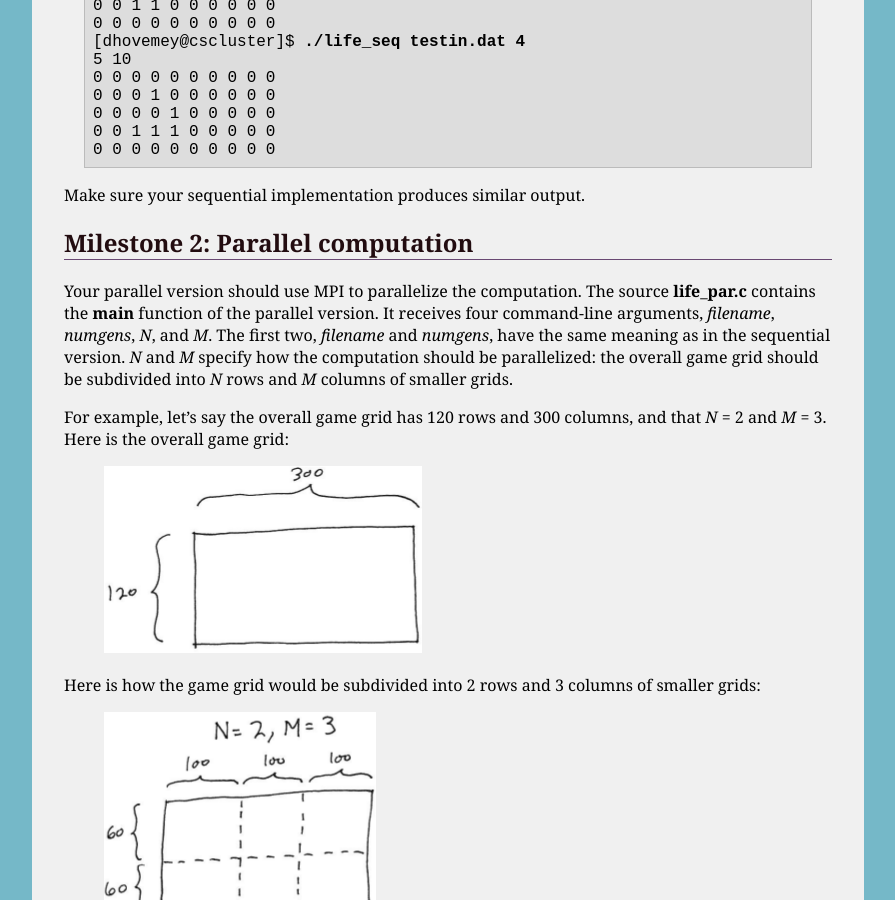
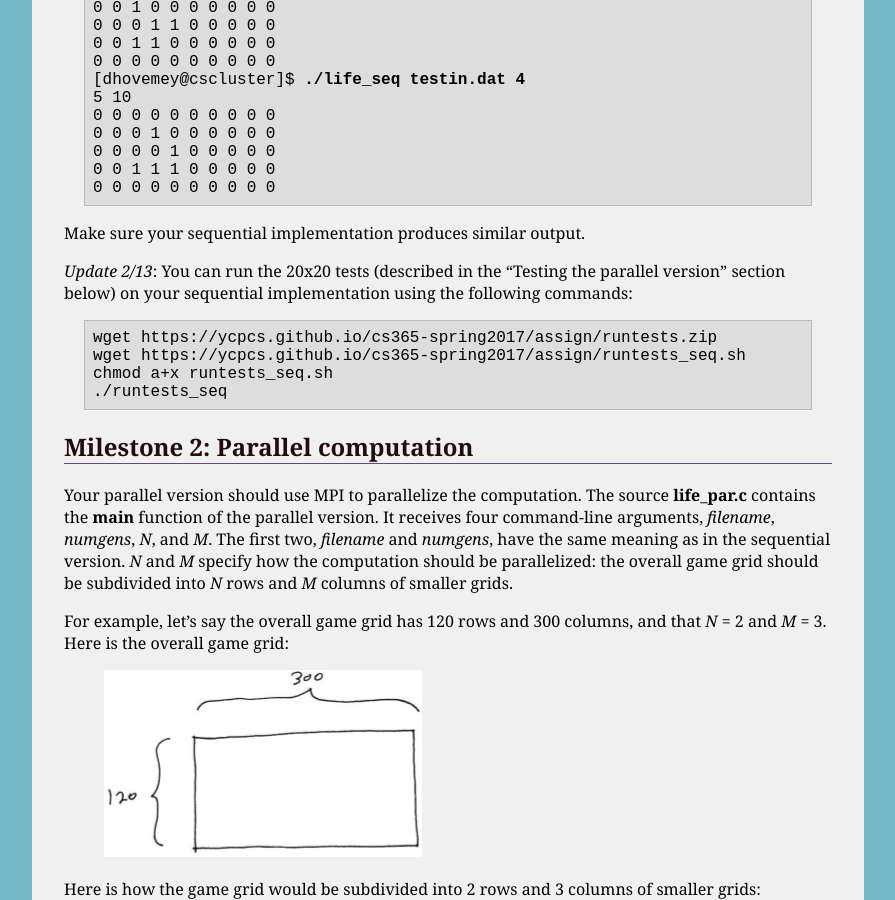
Before and after one commit to ycpcs/cs365-spring2017, a Jekyll site: the page built from assign/assign02.md, in a window 1280 px wide and 900 px high, scrolled down 2601 px. Shown: the whole window, without its empty margins (192-1087 px from the left). Built offline with Jekyll 4.4.1, drawn with Linux system fonts in a browser that asks for light colours; some of the changed text lies outside the part shown.

Commit message:
automated tests for sequential version of assignment 2

```diff
--- a/assign/assign02.md
+++ b/assign/assign02.md
@@ -9,6 +9,8 @@ title: "Assignment 2: Conway's Game of Life"
 
 * In-person demo by Friday, Feb 24th
 * Due Friday, Mar 10th by 11:59 PM
+
+*Update 2/13*: Added automated testing instructions for sequential version of the program.
 
 # Conway's Game of Life
 
@@ -127,6 +129,13 @@ Here is a transcript showing the expected output when running the sequential pro
 </pre>
 
 Make sure your sequential implementation produces similar output.
+
+*Update 2/13*:  You can run the 20x20 tests (described in the "Testing the parallel version" section below) on your sequential implementation using the following commands:
+
+    wget https://ycpcs.github.io/cs365-spring2017/assign/runtests.zip
+    wget https://ycpcs.github.io/cs365-spring2017/assign/runtests_seq.sh
+    chmod a+x runtests_seq.sh
+    ./runtests_seq
 
 ## Milestone 2: Parallel computation
 
```
Also changed, not shown: index.md (+2 -0 lines), 1 other file.
